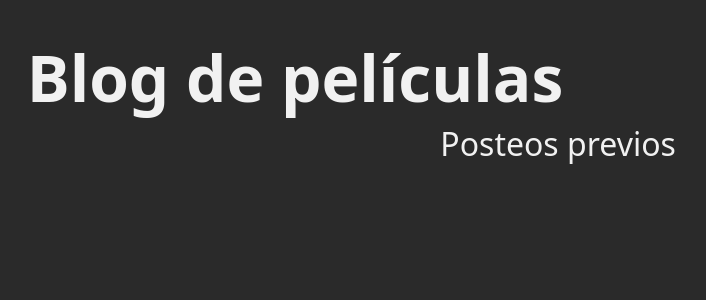
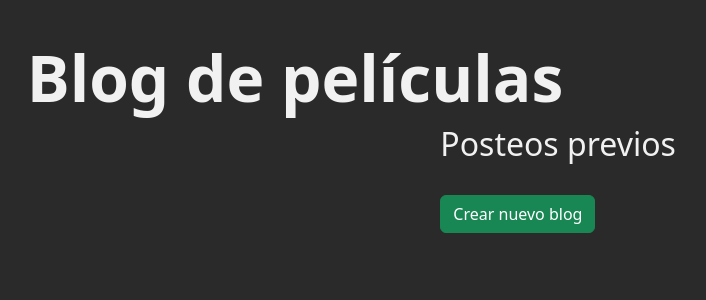
Before and after one commit to Veld111/Proyecto_Final_Bruno_Delvitto, a Django app: page /AppBlog/inicio/ in a window 1280 px wide. Shown: the part 56-356 px from the top of the page, without its empty margins (345-1051 px from the left). Run offline with Django 4.2, Linux system fonts and the light colour scheme; data that the repository does not hold is empty; some libraries are stand-ins or nearby versions.

Commit message:
ultimos commit

```diff
--- a/Blog_Page/AppBlog/templates/AppBlog/index.html
+++ b/Blog_Page/AppBlog/templates/AppBlog/index.html
@@ -9,7 +9,6 @@
     <h1 style="font-size: 4rem; font-weight: bold;">Blog de películas</h1>
 </div>
 
-<!-- Limitar el ancho y centrar el contenedor principal -->
 <div class="container" style="max-width: 800px; margin: 0 auto;">
   <div class="row">
     <div class="col-md-8">
@@ -37,8 +36,8 @@
         <li><a href="{% url 'detalle_blog' blog.id %}">{{ blog.titulo }}</a></li>
         {% endfor %}
       </ul>
+
+      <a href="{% url 'crear_blog' %}" class="btn btn-success mt-3">Crear nuevo blog</a>
     </div>
   </div>
-</div> <!-- Fin del contenedor principal -->
-
-{% endblock main %}
+</div> {% endblock main %}
```
Also changed, not shown: Blog_Page/db.sqlite3, Blog_Page/media/blogs/Sin_título2_o0AMSie.jpg (added), Blog_Page/media/blogs/images.jpg (added), Blog_Page/media/blogs/images_AWv0oXN.jpg (added), Blog_Page/media/blogs/images_t4Uv0zG.jpg (added), Blog_Page/media/blogs/images_uIj1hU5.jpg (added), Blog_Page/media/blogs/pen_negro_1-5-23_ZeIdzJU.png (added), Blog_Page/media/blogs/pen_negro_1-5-23_kgDpBnU.png (added).
